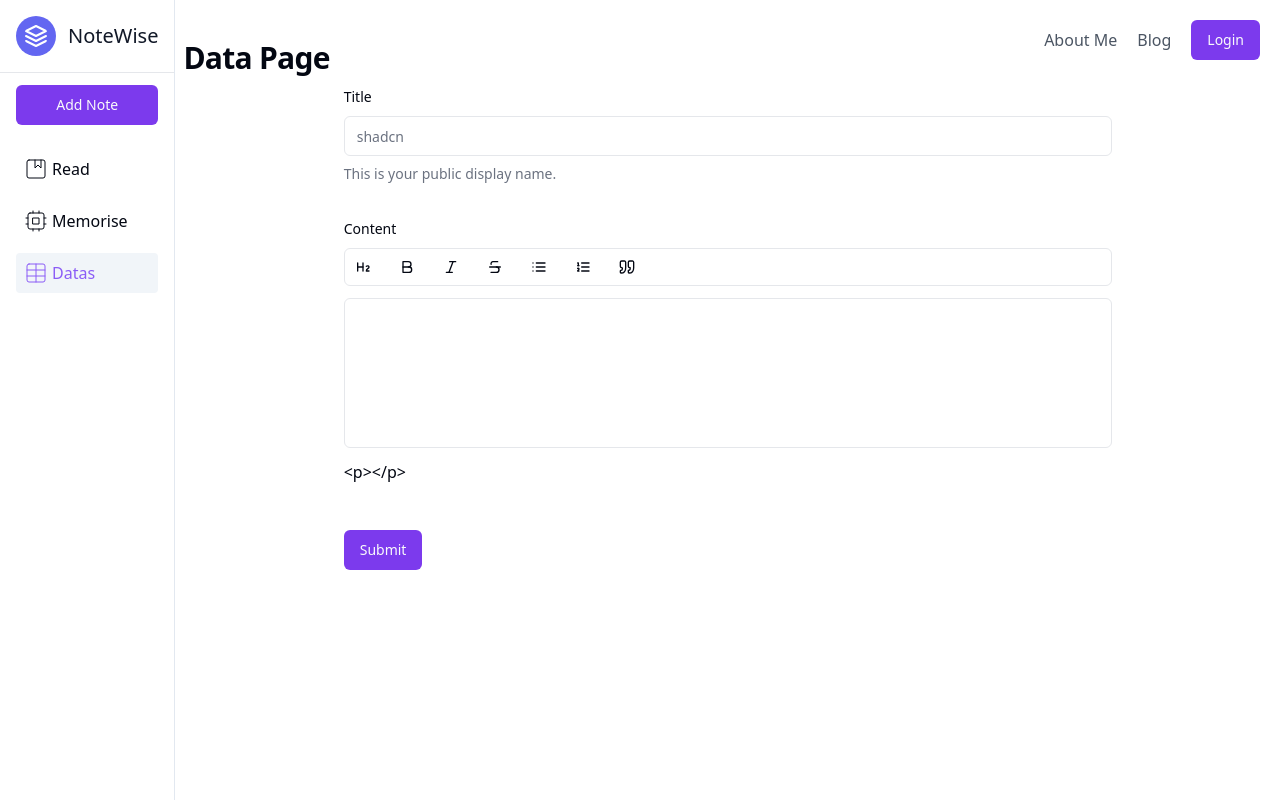
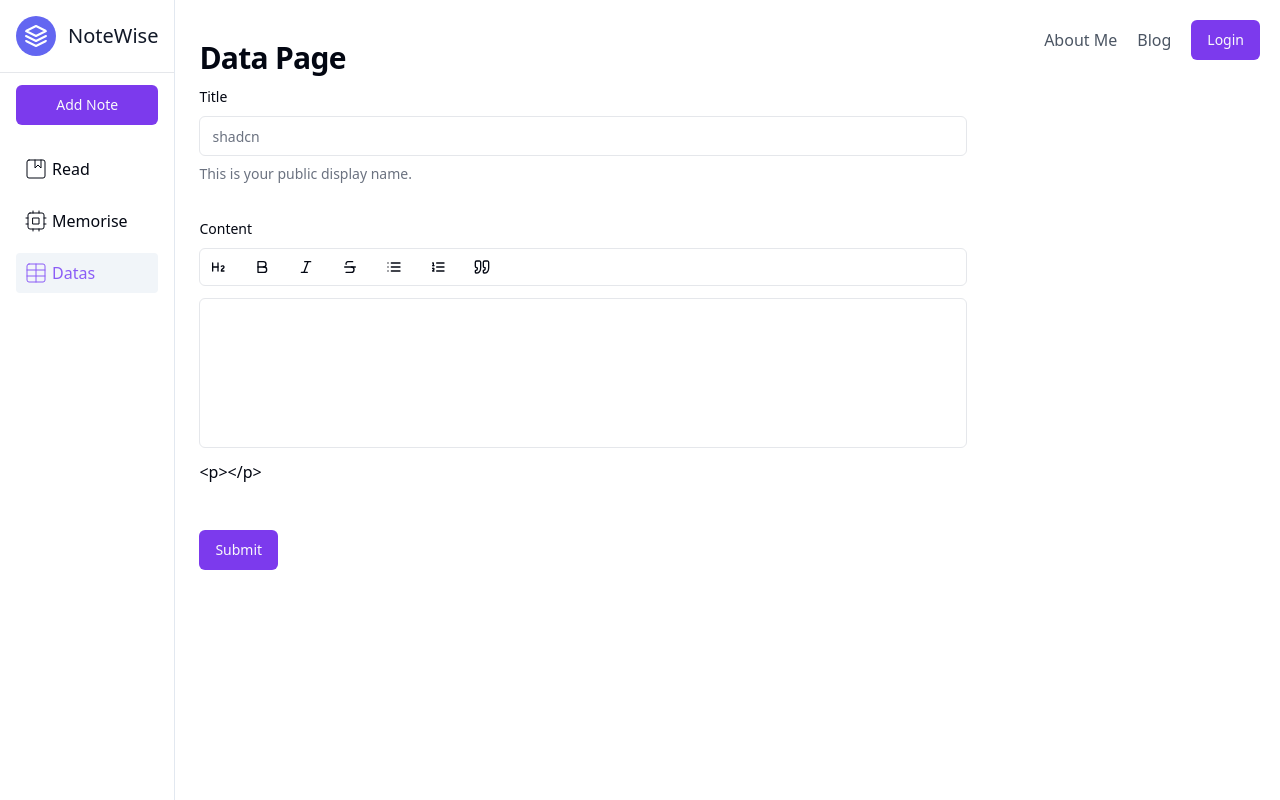
Before and after one commit to RunnningDogg/gallery, a Next.js app: page /datas in a window 1280 px wide. Built offline with nearby package versions, Linux system fonts and the light colour scheme.

Commit message:
fix layout

```diff
--- a/src/app/datas/page.tsx
+++ b/src/app/datas/page.tsx
@@ -6,15 +6,15 @@ type Props = {};
 
 export default function DataPage({}: Props) {
   return (
-    <div>
-      <h2 className=" scroll-m-20  pb-2 pl-2 text-3xl font-semibold tracking-tight first:mt-0">
+    <div className="ml-6">
+      <h2 className=" scroll-m-20  pb-2  text-3xl font-semibold tracking-tight first:mt-0">
         Data Page
       </h2>
       {/* <div className="mx-auto max-w-3xl rounded border">
         <Tiptap />
       </div> */}
 
-      <div className="rounder mx-auto max-w-3xl">
+      <div className="rounder  max-w-3xl">
         <CardForm />
       </div>
     </div>
```
